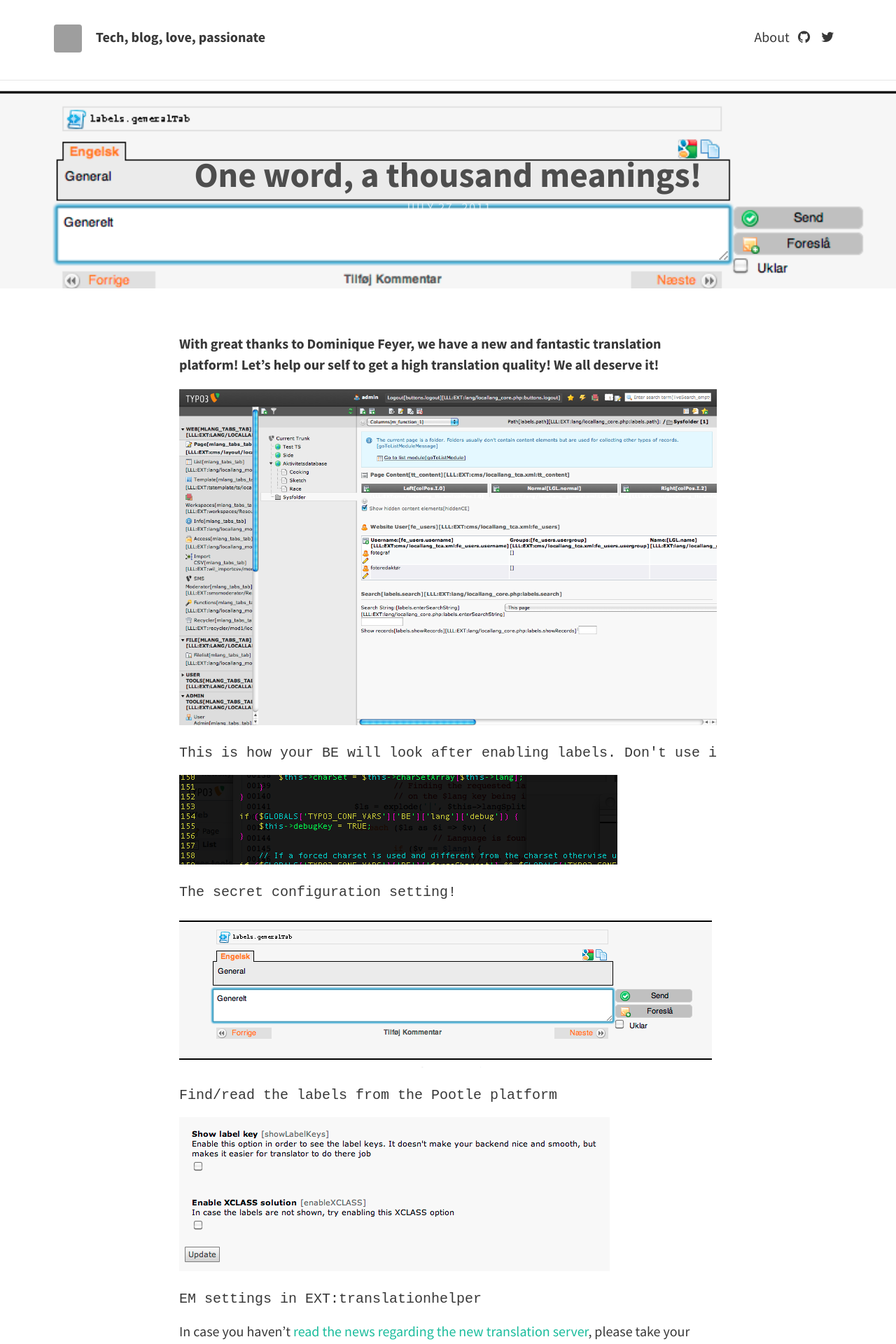
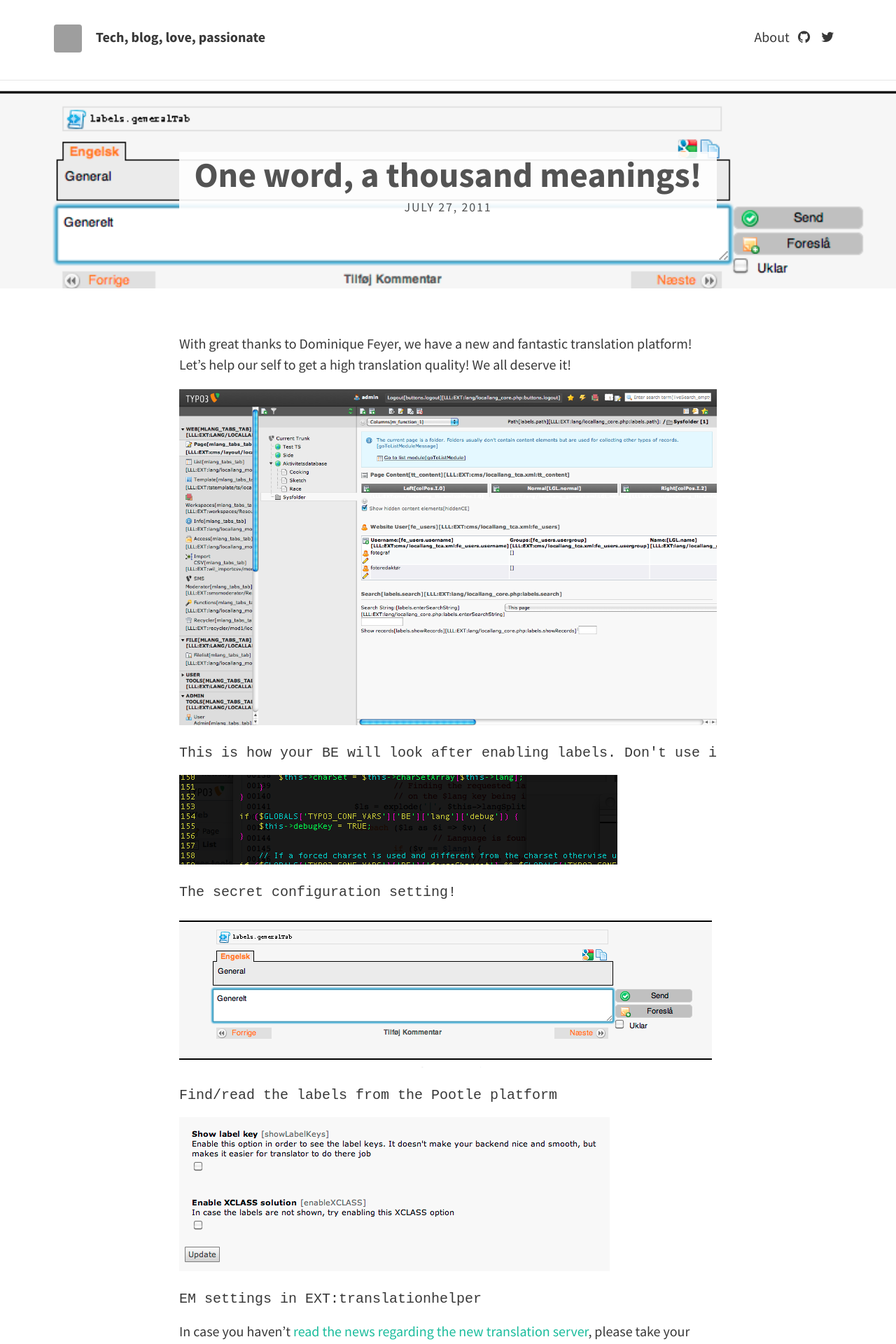
Before and after one commit to meteko/meteko.github.io, a Jekyll site: the page built from _posts/2011-07-27-one-word-a-thousand-meanings.md, in a window 1280 px wide. Shown: the top 1920 px of the page at 70% size. Built offline with Jekyll 4.4.1, drawn with Linux system fonts in a browser that asks for light colours; nearby versions of some CDN libraries; grey boxes are pictures that could not be loaded.

Commit message:
[TASK] Slight styling change for list and single view

```diff
--- a/_posts/2011-07-27-one-word-a-thousand-meanings.md
+++ b/_posts/2011-07-27-one-word-a-thousand-meanings.md
@@ -4,12 +4,13 @@ title: One word, a thousand meanings!
 feature-img: "img/translation-pootle-translate-form.png"
 ---
 
+With great thanks to Dominique Feyer, we have a new and fantastic translation platform! Let's help our self to get a high translation quality! We all deserve it!
+
 [translation-lang-show-labels]: /img/translation-lang-show-labels.png "This is how your BE will look after enabling labels. Don't use in production!"
 [translation-code-conf-debugkey]: /img/translation-code-conf-debugkey.png "The secret configuration setting!"
 [translation-pootle-translate-form]: /img/translation-pootle-translate-form.png "Find/read the labels from the Pootle platform"
 [translation-em-conf-settings]: /img/translation-em-conf-settings.png "EM settings in EXT:translationhelper"
 
-**With great thanks to Dominique Feyer, we have a new and fantastic translation platform! Let's help our self to get a high translation quality! We all deserve it!**
 
 ![This is how your BE will look after enabling labels. Don't use in production!][translation-lang-show-labels]
 
--- a/_sass/layouts/_posts.scss
+++ b/_sass/layouts/_posts.scss
@@ -21,9 +21,11 @@ header {
   h1 {
     margin: 0;
     color: rgba(10, 10, 10, 0.7);
+    background: rgba(255,255,255,0.9);
   }
   .meta {
     color: rgba(10, 10, 10, 0.7);
+    background: rgba(255,255,255,0.9);
     /*color: rgba($text-color, .5);*/
     font-size: 0.9em;
     letter-spacing: 0.1em;
@@ -42,7 +44,8 @@ header {
     margin-bottom: 0;
     padding: $padding-large/2.5 $padding-large;
     .meta {
-      color: rgba($feature-image-text-color, .7);
+      color: rgba(10, 10, 10, 0.7);
+      /*color: rgba($feature-image-text-color, .7);*/
     }
   }
   .post-content {
```
Also changed, not shown: _posts/2011-02-23-personal-flexforms-and-the-need-for-typoscript.md (+2 -2 lines), _posts/2011-03-08-remove-fields-from-user-settings-they-will-not-be-needed.md (+2 -2 lines), _posts/2011-05-06-get-more-out-of-your-boring-typoscript-constants.md (+2 -2 lines), _posts/2011-07-24-create-a-download-action-with-extbase.md (+2 -2 lines).
